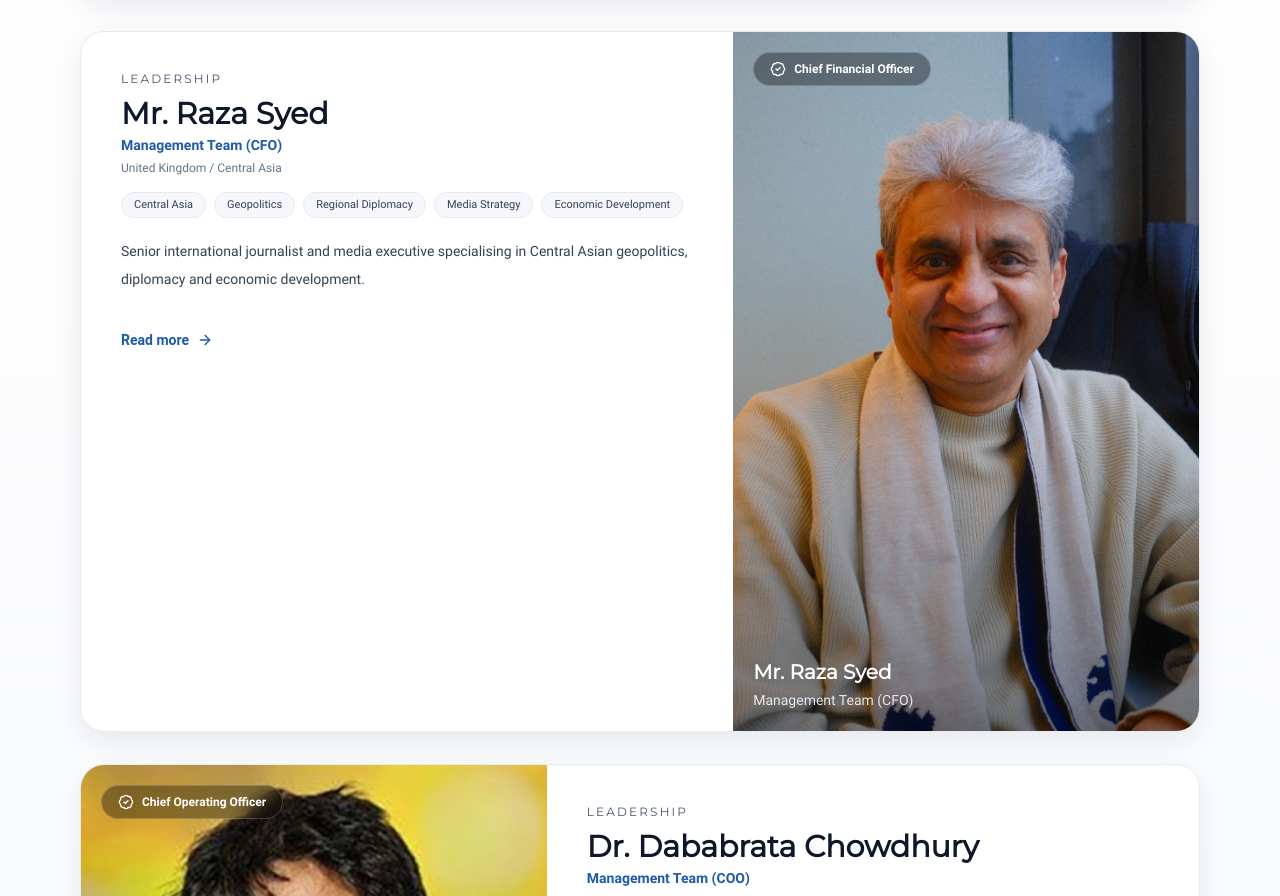
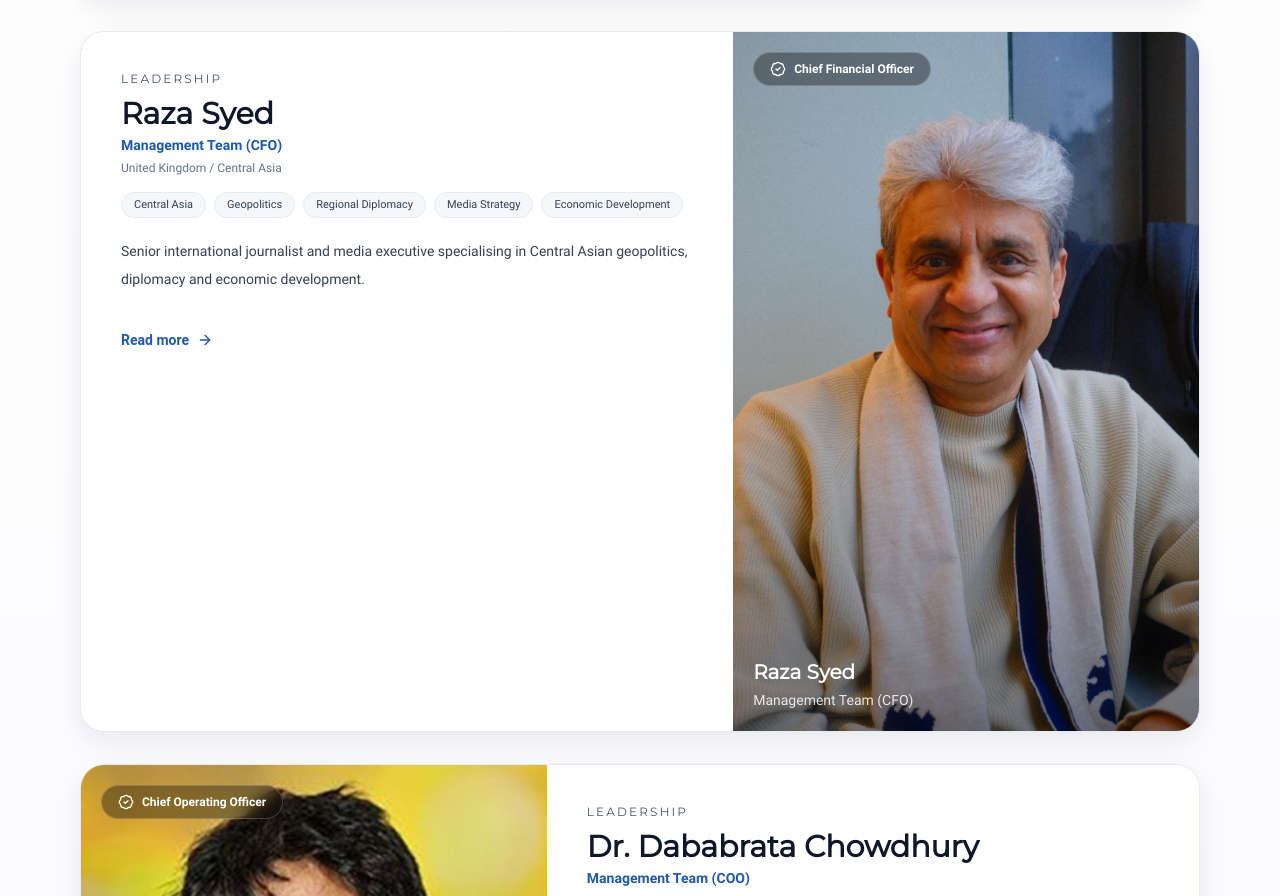
Before and after one commit to naqvi00/epc-frontend, a React (Vite) app: page /about/leadership in a window 1280 px wide. Shown: the part 838-1734 px from the top of the page. Built offline with nearby package versions, Linux system fonts and the light colour scheme; no server answers.

Commit message:
Update Leadership.tsx

```diff
--- a/src/pages/about/Leadership.tsx
+++ b/src/pages/about/Leadership.tsx
@@ -148,7 +148,7 @@ export default function Leadership() {
       tags: ['Climate', 'Diplomacy', 'Women’s Leadership', 'Sustainability'],
     },
     {
-      name: 'Mr. Raza Syed',
+      name: 'Raza Syed',
       image: Raza,
       title: 'Management Team (CFO)',
       roleBadge: 'Chief Financial Officer',
```
